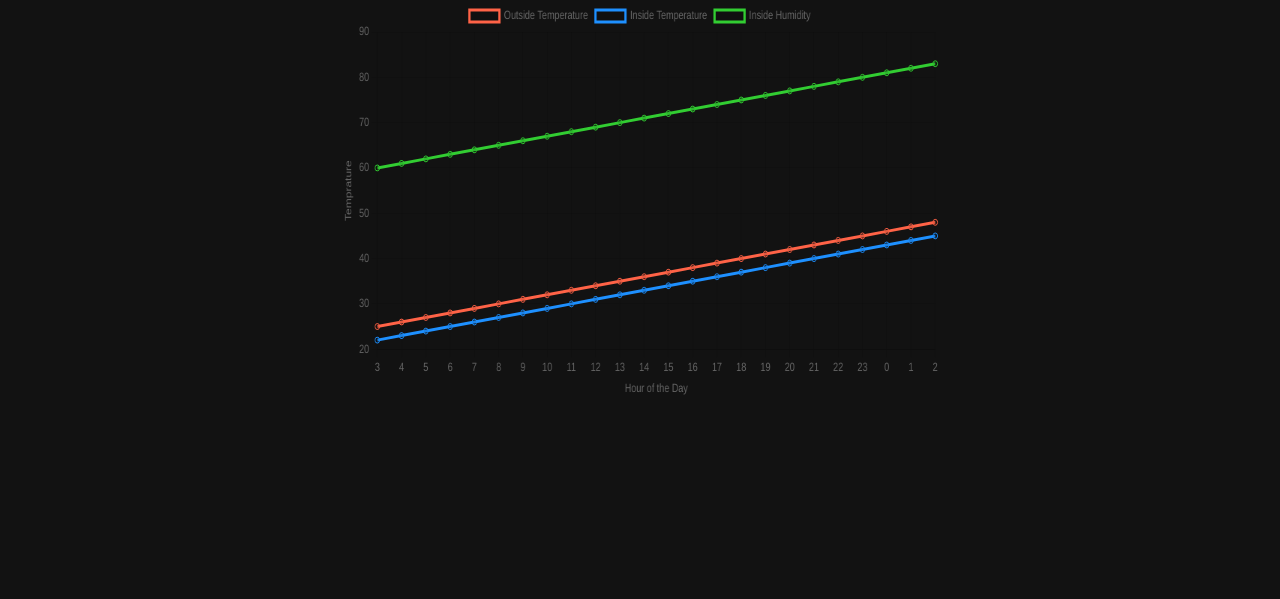
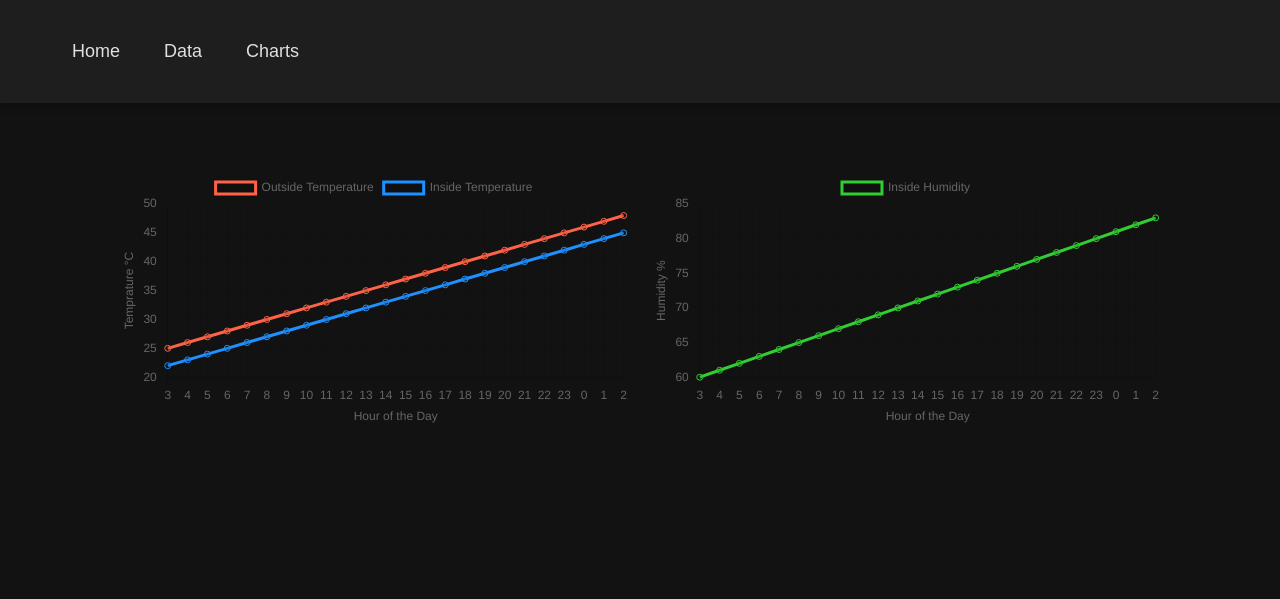
Before and after one commit to Stefan1711UNI/re-sit, a Flask app: page /data_view in a window 1280 px wide. Shown: the top 599 px of the page. Run offline with Flask 3, Linux system fonts and the light colour scheme; data comes from the database, SQL or seed files in the repository.

Commit message:
final touches

```diff
--- a/app.py
+++ b/app.py
@@ -119,11 +119,6 @@ def get_sensor_data():
     return jsonify(validEntries)
 
 
-@app.route('/test')
-def test():
-    return render_template('test.html')
-
-
 #gets the last 24 hours in hour intervals
 @app.route('/get_past_time', methods=['GET'])
 def get_past_time():
--- a/static/css/styles.css
+++ b/static/css/styles.css
@@ -32,6 +32,8 @@ li {
     width: 80%;
     margin: auto;
     padding: 20px;
+    margin-top: 10%;
+    text-align: center;
 }
 
 
@@ -65,18 +67,80 @@ li {
 }
 
 /*data view page*/
-#sensorChart {
+.content {
+    display: flex;
+    flex-wrap: wrap;
+    justify-content: center;
+    flex-direction: row;
+    gap: 20px;
+}
+
+.chart_div{
+    display: flex;
+    justify-content: center;
+    align-items: center;
+    height: 600px;
+    width:40%;
+}
+
+#chart1{
+    width:100%;
+    max-width:800px;
+    height: 500px;
+}
+
+#chart2{
+    width:100%;
+    max-width:800px;
+    height: 500px;
+}
+
+/* NAVIGATION BAR */
+.navbar {
+    background-color: #1e1e1e;
+    padding: 15px 20px;
+    position: fixed;
     width: 100%;
-    height: 400px;
+    top: 0;
+    left: 0;
+    z-index: 1000;
+    box-shadow: 0 4px 8px rgba(0, 0, 0, 0.2);
 }
-.container {
-    width: 100%;
+
+.nav-container {
+    display: flex;
+    justify-content: space-between;
+    align-items: center;
     max-width: 1200px;
-    margin: 0 auto;
-    padding: 20px;
+    margin: auto;
 }
-.data_page {
+
+.logo {
+    font-size: 24px;
+    font-weight: bold;
+    color: #1e90ff;
+    text-decoration: none;
+}
+
+.nav-links {
     display: flex;
-    flex-direction: column;
-    align-items: center;
+    gap: 20px;
+    list-style-type: none;
+    padding: 0;
 }
+
+.nav-links li {
+    display: inline;
+}
+
+.nav-links a {
+    color: #e0e0e0;
+    font-size: 18px;
+    text-decoration: none;
+    padding: 8px 12px;
+    transition: color 0.3s ease;
+}
+
+.nav-links a:hover {
+    color: #1e90ff;
+}
--- a/templates/data_view.html
+++ b/templates/data_view.html
@@ -8,9 +8,25 @@
     <script src="https://cdn.jsdelivr.net/npm/chart.js"></script>
 </head>
 <body>
-    <div style="display: flex; justify-content: center; align-items: center; height: 400px;">
-        <canvas id="chart1" style="width:100%;max-width:600px"></canvas>
+    <nav class="navbar">
+        <div class="nav-container">
+            <ul class="nav-links">
+                <li><a href="/">Home</a></li>
+                <li><a href="/live_data">Data</a></li>
+                <li><a href="/data_view">Charts</a></li>
+            </ul>
+        </div>
+    </nav>
+
+    <div class="content">
+        <div class = "chart_div">
+            <canvas id="chart1"></canvas>
+        </div>
+        <div class="chart_div">
+            <canvas id="chart2"></canvas>
+        </div>
     </div>
+
     <script>
         async function getData() {
             try{
@@ -31,6 +47,7 @@
             const dht22_hum = data.map(({ dht22_hum }) => dht22_hum);
             const lm35 = data.map(({ lm35 }) => lm35);
 
+            //Temprature chart
             new Chart(document.getElementById("chart1"), {
                 type: "line",
                 data: {
@@ -45,7 +62,29 @@
                         data: dht22_temp,
                         borderColor: "#1e90ff",
                         fill: false
-                    }, {
+                    }]
+                },
+                options: {
+                    plugins: {
+                        legend: { display: true }
+                    },
+                    scales: {
+                        x: {
+                            title: { display: true, text: 'Hour of the Day' }
+                        },
+                        y: {
+                            title: { display: true, text: 'Temprature °C' }
+                        }
+                    }
+                }
+            });
+
+            //Humidity chart
+            new Chart(document.getElementById("chart2"), {
+                type: "line",
+                data: {
+                    labels: hour_mark,
+                    datasets: [{
                         label: "Inside Humidity",
                         data: dht22_hum,
                         borderColor: "#32cd32",
@@ -61,7 +100,7 @@
                             title: { display: true, text: 'Hour of the Day' }
                         },
                         y: {
-                            title: { display: true, text: 'Temprature' }
+                            title: { display: true, text: 'Humidity %' }
                         }
                     }
                 }
```
Also changed, not shown: templates/data.html (+10 -0 lines), templates/index.html (+10 -0 lines).
